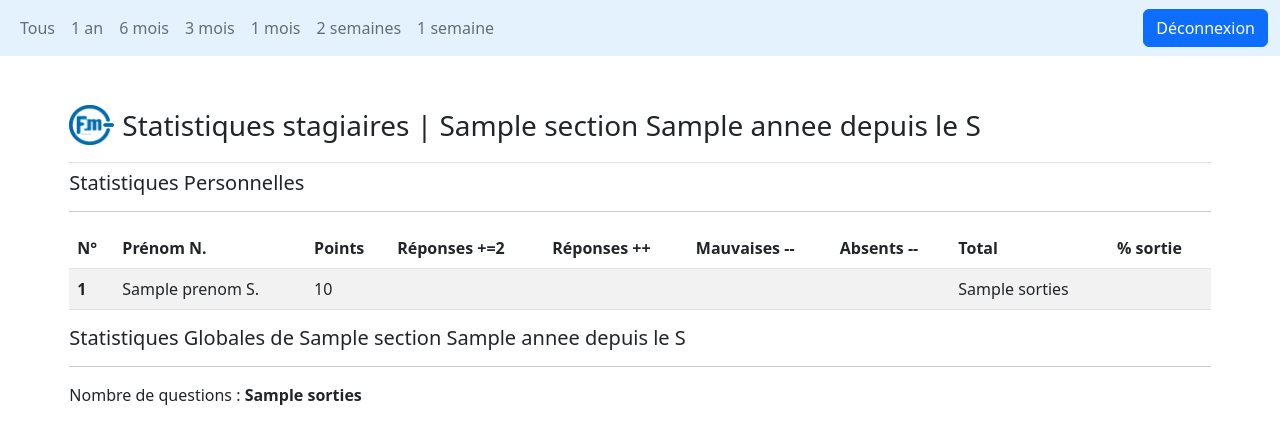
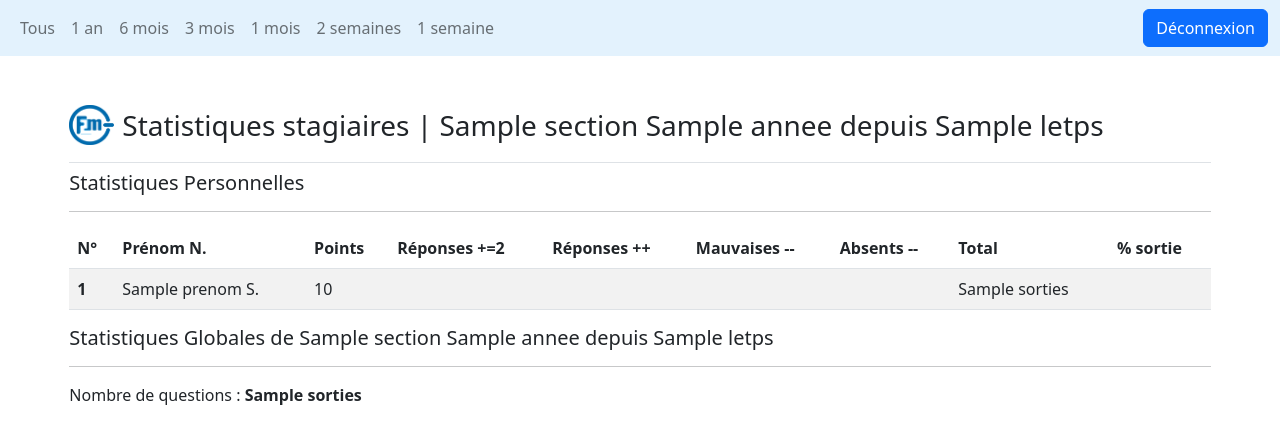
Before and after one commit to mikhawa/randomstag2022, a PHP site: template view/stagView.php in a window 1280 px wide. Shown: the top 424 px of the page. Run offline with PHP 8.4, Linux system fonts and the light colour scheme; the template is opened without the code that fills it: most values are stand-ins (such as "Sample title", 1, 10 or a date in 2020); data that the repository does not hold is empty; some libraries are stand-ins or nearby versions.

Commit message:
no dates but time

```diff
--- a/view/homepageView.php
+++ b/view/homepageView.php
@@ -6,7 +6,7 @@
     <link href="https://cdn.jsdelivr.net/npm/bootstrap@5.2.1/dist/css/bootstrap.min.css" rel="stylesheet"
           integrity="sha384-iYQeCzEYFbKjA/T2uDLTpkwGzCiq6soy8tYaI1GyVh/UjpbCx/TYkiZhlZB6+fzT" crossorigin="anonymous">
     <link rel="icon" type="image/x-icon" href="img/logo.png"/>
-    <title>Et la question est pour ...  depuis le <?=substr($tps,0,-9)?></title>
+    <title>Et la question est pour ...  depuis <?=$letps?></title>
     <!-- Matomo -->
     <script>
         var _paq = window._paq = window._paq || [];
@@ -54,7 +54,7 @@
 
     <main>
         <div class="col-lg-11 mx-auto p-3 py-md-5">
-            <h1 class="h2">Groupe Webdev 2022-2023  depuis le <?=substr($tps,0,-9)?></h1>
+            <h1 class="h2">Groupe Webdev 2022-2023  depuis <?=$letps?></h1>
             <p class=" h3 fs-5 pb-4 col-md-8">Une question, un.e stagiaire, une réponse !</p>
         </div>
         <?php // var_dump($_SESSION);?>
--- a/view/stagView.php
+++ b/view/stagView.php
@@ -6,7 +6,7 @@
     <link href="https://cdn.jsdelivr.net/npm/bootstrap@5.2.1/dist/css/bootstrap.min.css" rel="stylesheet"
           integrity="sha384-iYQeCzEYFbKjA/T2uDLTpkwGzCiq6soy8tYaI1GyVh/UjpbCx/TYkiZhlZB6+fzT" crossorigin="anonymous">
     <link rel="icon" type="image/x-icon" href="img/logo.png"/>
-    <title>Statistiques stagiaires | <?=$recupStats['section']?> <?=$recupStats['annee']?> depuis le <?=substr($tps,0,-9)?></title>
+    <title>Statistiques stagiaires | <?=$recupStats['section']?> <?=$recupStats['annee']?> depuis  <?=$letps?></title>
     <!-- Matomo -->
     <script>
         var _paq = window._paq = window._paq || [];
@@ -48,7 +48,7 @@
     <header class="d-flex align-items-center pb-3 mb-2 border-bottom">
         <a href="/" class="d-flex align-items-center text-dark text-decoration-none">
             <img src="img/logo.png" width="45" height="40"/>
-            <span class="fs-3 ps-2">Statistiques stagiaires | <?=$recupStats['section']?> <?=$recupStats['annee']?> depuis le <?=substr($tps,0,-9)?></span>
+            <span class="fs-3 ps-2">Statistiques stagiaires | <?=$recupStats['section']?> <?=$recupStats['annee']?> depuis <?=$letps?></span>
         </a>
     </header>
 
@@ -100,7 +100,7 @@
     ?>
     </tbody>
 </table>
-<h2 class="h5">Statistiques Globales de <?=$recupStats['section']?> <?=$recupStats['annee']?>  depuis le <?=substr($tps,0,-9)?></h2>
+<h2 class="h5">Statistiques Globales de <?=$recupStats['section']?> <?=$recupStats['annee']?>  depuis <?=$letps?></h2>
 <hr/>
 <div class="text-left">
     <div class="row">
```
Also changed, not shown: public/index.php (+9 -0 lines).
